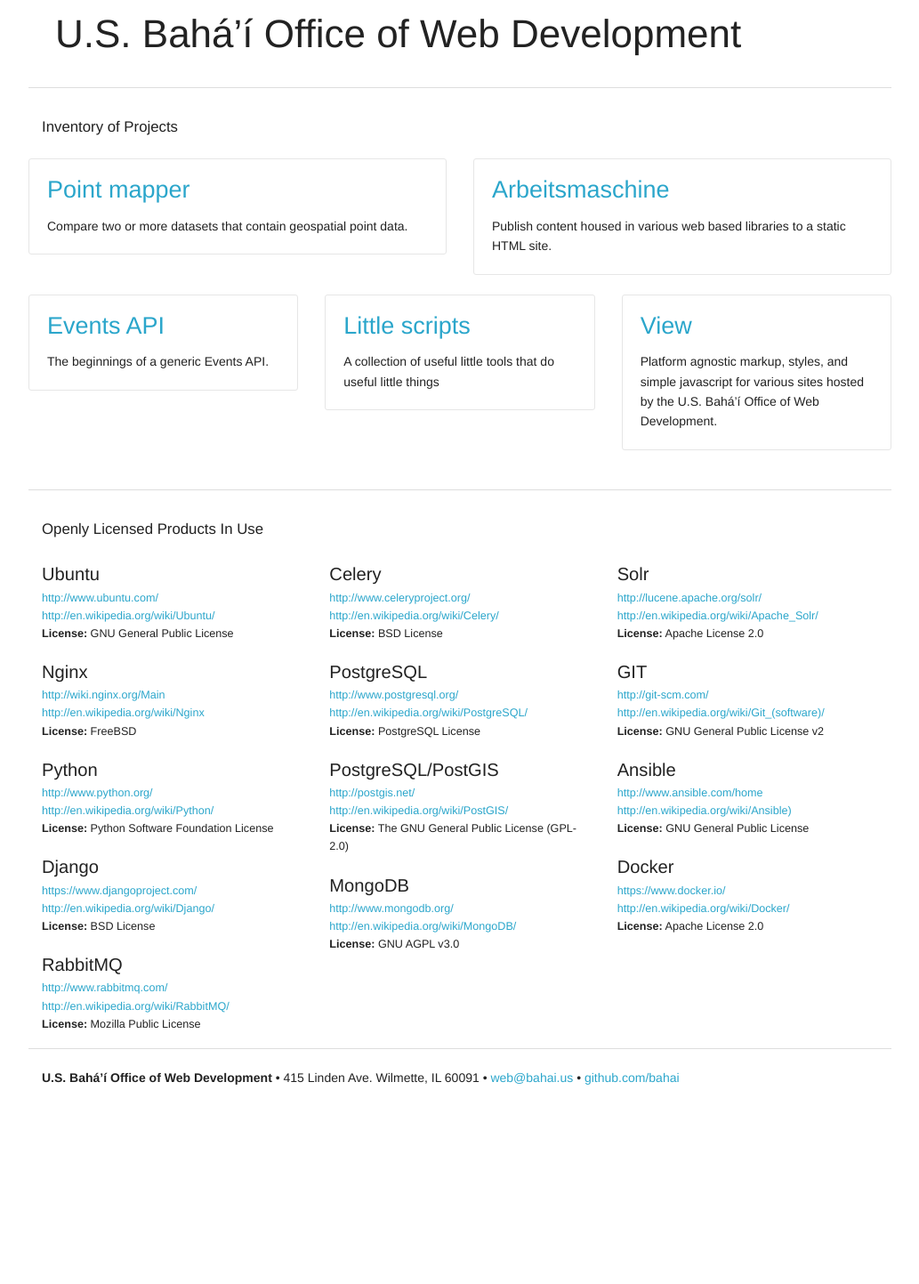
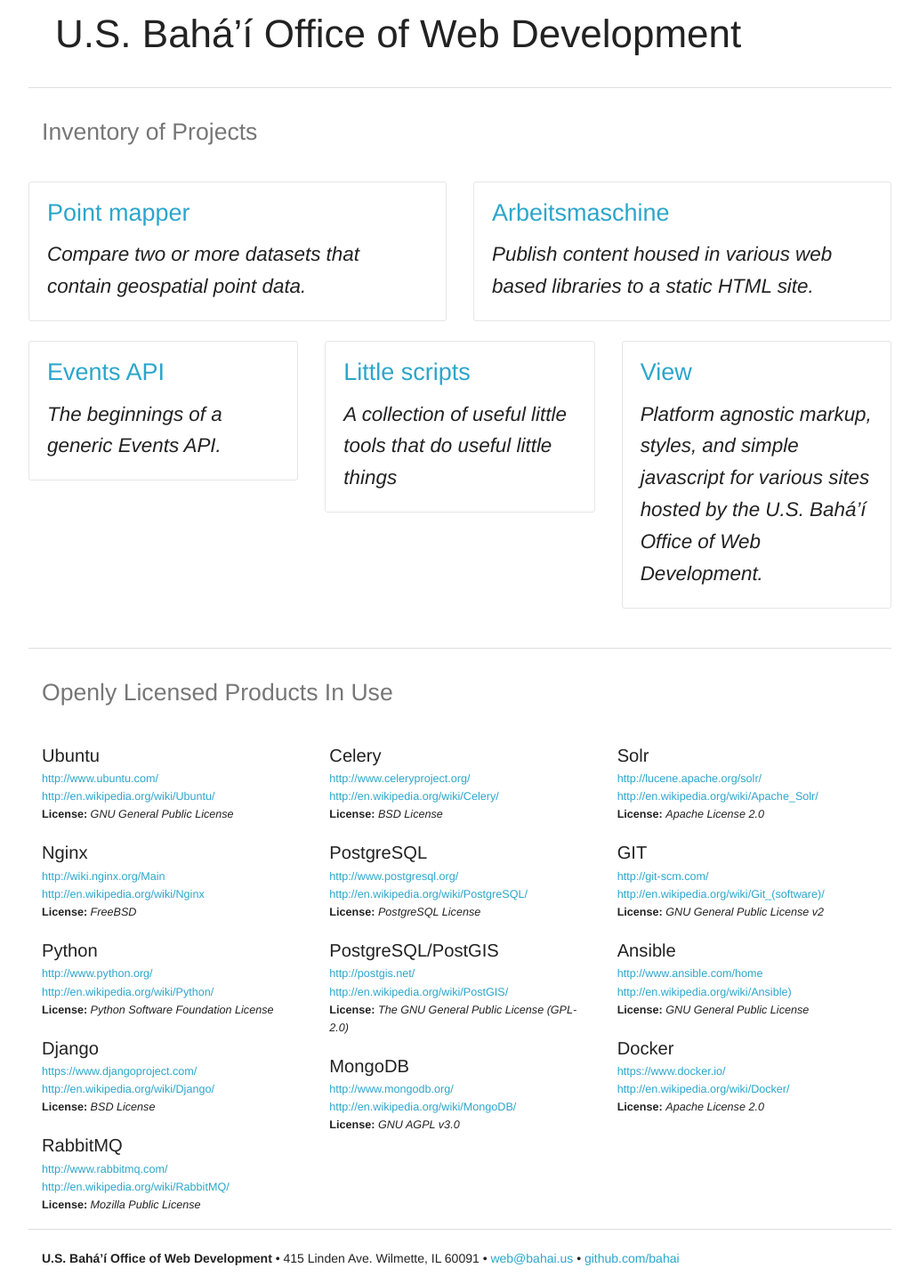
Before and after one commit to Bahai/bahai.github.io, a Jekyll site: the page built from index.html, in a window 1280 px wide. Shown: the whole page at 89% size, without its empty margins (123-1156 px from the left). Built offline with Jekyll 4.4.1, drawn with Linux system fonts in a browser that asks for light colours; Markdown is read by kramdown in place of the engine named in the settings; before the commit the page ends 1239 px from its top, so only the background shows below that.

Commit message:
tweaks for text

```diff
--- a/css/main.css
+++ b/css/main.css
@@ -12,12 +12,19 @@
 	background: #fff !important;
 }
 #products h4 {
-	font-size: 1.2em;
+	font-size: 1.9em;
 	font-weight: 300;
 	margin-bottom: 1.5em;
+	color: #777;
 }
 #projects h4 {
-	font-size: 1.2em;
+	font-size: 1.9em;
 	font-weight: 300;
 	margin-bottom: 1.5em;
+	color: #777;
 }
+#projects p {
+	font-size: 1.6em;
+	font-weight: 300;
+	font-style: italic;
+}
--- a/index.html
+++ b/index.html
@@ -75,31 +75,31 @@
 				<li><span>Ubuntu</span></li>
 				<li><a href="http://www.ubuntu.com/">http://www.ubuntu.com/</a></li>
 				<li><a href="http://en.wikipedia.org/wiki/Ubuntu_(operating_system)/">http://en.wikipedia.org/wiki/Ubuntu/</a></li>
-				<li><strong>License:</strong> GNU General Public License</li>
+				<li><strong>License:</strong> <em>GNU General Public License</em></li>
 			</ul>
 			<ul class="no-bullet">
 				<li><span>Nginx</span></li>
 				<li><a href="http://wiki.nginx.org/Main">http://wiki.nginx.org/Main</a></li>
 				<li><a href="http://en.wikipedia.org/wiki/Nginx">http://en.wikipedia.org/wiki/Nginx</a></li>
-				<li><strong>License:</strong> FreeBSD</li>
+				<li><strong>License:</strong> <em>FreeBSD</em></li>
 			</ul>
 			<ul class="no-bullet">
 				<li><span>Python</span></li>
 				<li><a href="http://www.python.org/">http://www.python.org/</a></li>
 				<li><a href="http://en.wikipedia.org/wiki/Python_(programming_language)">http://en.wikipedia.org/wiki/Python/</a></li>
-				<li><strong>License:</strong> Python Software Foundation License</li>
+				<li><strong>License:</strong> <em>Python Software Foundation License</em></li>
 			</ul>
 			<ul class="no-bullet">
 				<li><span>Django</span></li>
 				<li><a href="https://www.djangoproject.com/">https://www.djangoproject.com/</a></li>
 				<li><a href="http://en.wikipedia.org/wiki/Django_(web_framework)/">http://en.wikipedia.org/wiki/Django/</a></li>
-				<li><strong>License:</strong> BSD License</li>
+				<li><strong>License:</strong> <em>BSD License</em></li>
 			</ul>
 			<ul class="no-bullet">
 				<li><span>RabbitMQ</span></li>
 				<li><a href="http://www.rabbitmq.com/">http://www.rabbitmq.com/</a></li>
 				<li><a href="http://en.wikipedia.org/wiki/RabbitMQ">http://en.wikipedia.org/wiki/RabbitMQ/</a></li>
-				<li><strong>License:</strong> Mozilla Public License</li>
+				<li><strong>License:</strong> <em>Mozilla Public License</em></li>
 			</ul>
 		</div>
 		<div class="four columns">
@@ -107,25 +107,25 @@
 				<li><span>Celery</span></li>
 				<li><a href="http://www.celeryproject.org/">http://www.celeryproject.org/</a></li>
 				<li><a href="http://en.wikipedia.org/wiki/Celery_Task_Queue/">http://en.wikipedia.org/wiki/Celery/</a></li>
-				<li><strong>License:</strong> BSD License</li>
+				<li><strong>License:</strong> <em>BSD License</em></li>
 			</ul>
 			<ul class="no-bullet">
 				<li><span>PostgreSQL</span></li>
 				<li><a href="http://www.postgresql.org/">http://www.postgresql.org/</a></li>
 				<li><a href="http://en.wikipedia.org/wiki/PostgreSQL">http://en.wikipedia.org/wiki/PostgreSQL/</a></li>
-				<li><strong>License:</strong> PostgreSQL License</li>
+				<li><strong>License:</strong> <em>PostgreSQL License</em></li>
 			</ul>
 			<ul class="no-bullet">
 				<li><span>PostgreSQL/PostGIS</span></li>
 				<li><a href="http://postgis.net/">http://postgis.net/</a></li>
 				<li><a href="http://en.wikipedia.org/wiki/PostGIS">http://en.wikipedia.org/wiki/PostGIS/</a></li>
-				<li><strong>License:</strong> The GNU General Public License (GPL-2.0)</li>
+				<li><strong>License:</strong> <em>The GNU General Public License (GPL-2.0)</em></li>
 			</ul>
 			<ul class="no-bullet">
 				<li><span>MongoDB</span></li>
 				<li><a href="http://www.mongodb.org/">http://www.mongodb.org/</a></li>
 				<li><a href="http://en.wikipedia.org/wiki/MongoDB">http://en.wikipedia.org/wiki/MongoDB/</a></li>
-				<li><strong>License:</strong> GNU AGPL v3.0</li>
+				<li><strong>License:</strong> <em>GNU AGPL v3.0</em></li>
 			</ul>
 		</div>
 		<div class="four columns">
@@ -133,25 +133,25 @@
 				<li><span>Solr</span></li>
 				<li><a href="http://lucene.apache.org/solr/">http://lucene.apache.org/solr/</a></li>
 				<li><a href="http://en.wikipedia.org/wiki/Apache_Solr">http://en.wikipedia.org/wiki/Apache_Solr/</a></li>
-				<li><strong>License:</strong> Apache License 2.0</li>
+				<li><strong>License:</strong> <em>Apache License 2.0</em></li>
 			</ul>
 			<ul class="no-bullet">
 				<li><span>GIT</span></li>
 				<li><a href="http://git-scm.com/">http://git-scm.com/</a></li>
 				<li><a href="http://en.wikipedia.org/wiki/Git_(software)">http://en.wikipedia.org/wiki/Git_(software)/</a></li>
-				<li><strong>License:</strong> GNU General Public License v2</li>
+				<li><strong>License:</strong> <em>GNU General Public License v2</em></li>
 			</ul>
 			<ul class="no-bullet">
 				<li><span>Ansible</span></li>
 				<li><a href="http://www.ansible.com/home/">http://www.ansible.com/home</a></li>
 				<li><a href="http://en.wikipedia.org/wiki/Ansible_(software)">http://en.wikipedia.org/wiki/Ansible)</a></li>
-				<li><strong>License:</strong> GNU General Public License</li>
+				<li><strong>License:</strong> <em>GNU General Public License</em></li>
 			</ul>
 			<ul class="no-bullet">
 				<li><span>Docker</span></li>
 				<li><a href="https://www.docker.io/">https://www.docker.io/</a></li>
 				<li><a href="http://en.wikipedia.org/wiki/Docker_(software)">http://en.wikipedia.org/wiki/Docker/</a></li>
-				<li><strong>License:</strong> Apache License 2.0</li>
+				<li><strong>License:</strong> <em>Apache License 2.0</em></li>
 			</ul>
 		</div>
 	</div>
```
